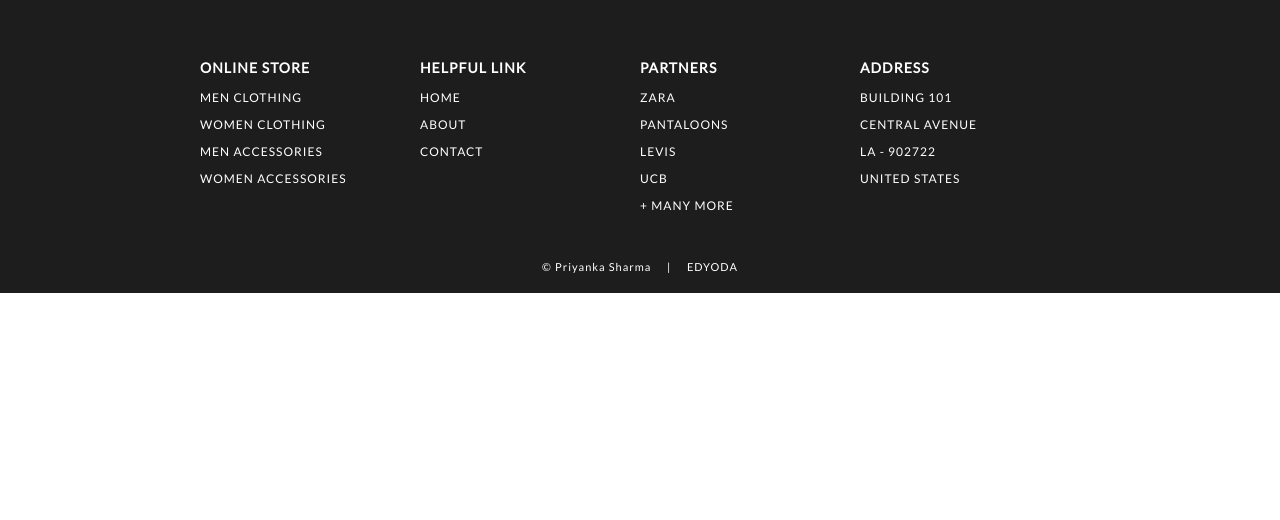
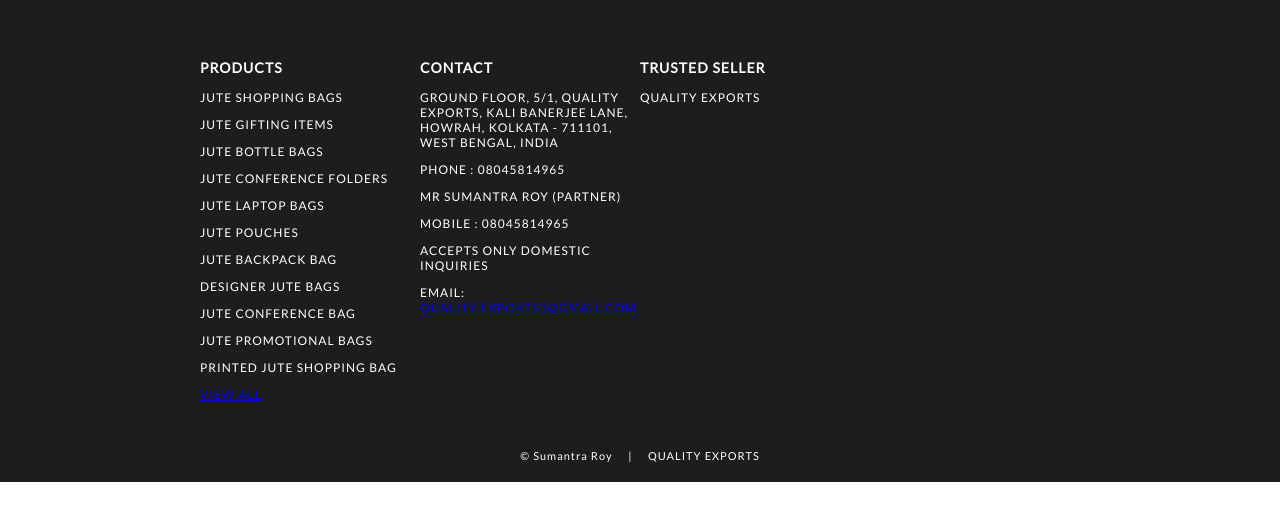
Before and after one commit to prabuddha369/Quality-Exports, a plain HTML site: page footer.html in a window 1280 px wide. Drawn offline with Linux system fonts and the light colour scheme.

Commit message:
added some changes

```diff
--- a/css/header.css
+++ b/css/header.css
@@ -19,9 +19,8 @@ body
     margin: auto;
     text-align: center;
     width: 100%;
-    display: grid;
-    grid-gap: 10px;
-    grid-template-columns: 1.5fr 1.5fr 5fr 1fr;
+    display: flex;
+    gap: 10px;
     font-family: 'Lato', sans-serif;
     z-index: 1;
     justify-content: space-between;
--- a/footer.html
+++ b/footer.html
@@ -4,7 +4,7 @@
     <meta charset="UTF-8">
     <meta name="viewport" content="width=device-width, initial-scale=1.0">
     <meta http-equiv="X-UA-Compatible" content="ie=edge">
-    <title> FOOTER | E-COMMERCE WEBSITE BY EDYODA </title>
+    <title> FOOTER | QUALITY EXPORTS </title>
     <!-- EXTERNAL LINKS -->
     <link href="https://fonts.googleapis.com/css?family=Source+Sans+Pro:300,400" rel="stylesheet">
     <link href="https://fonts.googleapis.com/css?family=Lato&display=swap" rel="stylesheet">
@@ -17,35 +17,35 @@
             <div id="containerFooter">
 
                 <div id="webFooter">
-                    <h3> online store </h3>
-                    <p> men clothing </p>
-                    <p> women clothing </p>
-                    <p> men accessories </p>
-                    <p> women accessories </p>
+                    <h3> products </h3>
+                    <p> Jute Shopping Bags </p>
+                    <p> Jute Gifting Items </p>
+                    <p> Jute Bottle Bags </p>
+                    <p> Jute Conference Folders </p>
+                    <p> Jute Laptop Bags </p>
+                    <p> Jute Pouches </p>
+                    <p> Jute Backpack Bag </p>
+                    <p> Designer Jute Bags </p>
+                    <p> Jute Conference Bag </p>
+                    <p> Jute Promotional Bags </p>
+                    <p> Printed Jute Shopping Bag </p>
+                    <p> <a href="#">View All</a> </p>
                 </div>
                 <div id="webFooter">
-                    <h3> helpful link </h3>
-                    <p> home </p>
-                    <p> about </p>
-                    <p> contact </p>
+                    <h3> contact </h3>
+                    <p> Ground Floor, 5/1, Quality Exports, Kali Banerjee Lane, Howrah, Kolkata - 711101, West Bengal, India </p>
+                    <p> Phone : 08045814965 </p>
+                    <p> Mr Sumantra Roy (Partner) </p>
+                    <p> Mobile : 08045814965 </p>
+                    <p> Accepts only Domestic Inquiries </p>
+                    <p> Email: <a href="mailto:quality.exports3@gmail.com">quality.exports3@gmail.com</a> </p>
                 </div>
                 <div id="webFooter">
-                    <h3> partners </h3>
-                    <p> zara </p>
-                    <p> pantaloons </p>
-                    <p> levis </p>
-                    <p> ucb </p>
-                    <p> + many more </p>
-                </div>
-                <div id="webFooter">
-                    <h3> address </h3>
-                    <p> building 101 </p>
-                    <p> central avenue </p>
-                    <p> la - 902722 </p>
-                    <p> united states </p>
+                    <h3> trusted seller </h3>
+                    <p> Quality Exports </p>
                 </div>
             </div>
-            <div id="credit"><a href="https://linkedin.com/in/priyanka-sharma-b79401142"> © Priyanka Sharma </a> &nbsp&nbsp&nbsp | &nbsp&nbsp&nbsp <a href="https://www.edyoda.com/" target="_blank"> EDYODA </a></div>
+            <div id="credit"><a href="https://linkedin.com/in/priyanka-sharma-b79401142"> © Sumantra Roy </a> &nbsp&nbsp&nbsp | &nbsp&nbsp&nbsp <a href="https://www.edyoda.com/" target="_blank"> QUALITY EXPORTS </a></div>
         </section>
 
     </footer>
```
Also changed, not shown: content.html (+2 -2 lines), header.html (+53 -21 lines), index.html (+1 -1 lines), img/img1.png, img/img2.png, img/img3.png, img/img4.png, img/logo.png (added).
